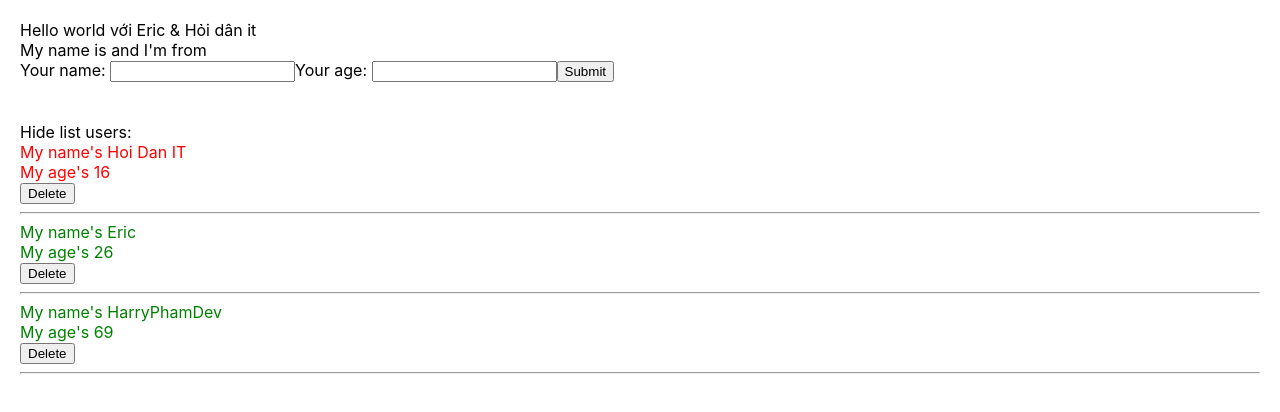
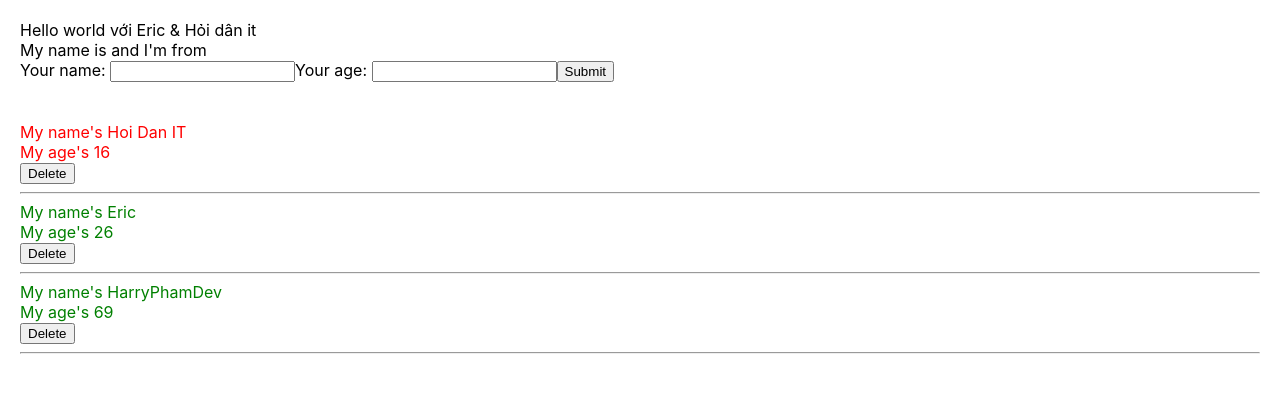
Before and after one commit to chouThanhh/react-hook, a React (Create React App) app: page / in a window 1280 px wide. Shown: the top 412 px of the page. Built offline with nearby package versions, Linux system fonts and the light colour scheme.

Commit message:
34 stateful/stateless component

```diff
--- a/src/components/DisplayInfor.js
+++ b/src/components/DisplayInfor.js
@@ -2,55 +2,49 @@ import React from "react";
 import './DisplayInfor.scss';
 import logo from './../logo.svg';
 
-class DisplayInfor extends React.Component {
+//stateless vs stateful
+// class DisplayInfor extends React.Component {
 
-    constructor(props) {
-        console.log(">>> call constructor: 1")
-        super(props);
-        //babel compiler
-        this.state = {
-            isShowListUser: true
-        }
-    }
-    componentDidMount() {
-        console.log('>>> call me components did mount')
-        setTimeout(() => {
-            document.title = 'Eric & Hoi Dan IT'
-        }, 3000);
-    }
+//     render() {
+//         console.log(">>> call me render")
+//         //destructing array/object
+//         const { listUsers } = this.props; //object
+//         // const listUsers = this.props.listUsers
+//         //props => vt tắt properties
 
-    componentDidUpdate(prevProps, prevState, snapShot) {
-        console.log('>>> call me component did update', this.props, prevProps)
-        if (this.props.listUsers !== prevProps.listUsers) {
-            if (this.props.listUsers.length === 5) {
-                alert('You got 5 users')
-            }
-        }
-    }
+//         //template + logic js
+//         return (
+//             <div className="display-infor-container">
 
+//                 {true &&
+//                     <>
+//                         {listUsers.map((user, index) => {
+//                             return (
+//                                 <div key={user.id} className={+user.age > 18 ? "green" : "red"}>
+//                                     <div>
+//                                         <div>My name's {user.name}</div>
+//                                         <div>My age's {user.age}</div>
+//                                     </div>
+//                                     <div>
+//                                         <button onClick={() => this.props.handleDeleteUser(user.id)}>Delete</button>
+//                                     </div>
+//                                     <hr />
+//                                 </div>
+//                             )
+//                         })}
+//                     </>
+//                 }
+//             </div>
+//         )
+//     }
+// }
 
-    handleShowHide = () => {
-        this.setState({
-            isShowListUser: !this.state.isShowListUser
-        })
-    }
-    render() {
-        console.log(">>> call me render")
-        //destructing array/object
-        const { listUsers } = this.props; //object
-        // const listUsers = this.props.listUsers
-        //props => vt tắt properties
-
-        //template + logic js
+const DisplayInfor = (props) => {
+    const { listUsers } = props; //object
     return (
         <div className="display-infor-container">
-                {/* <img src={logo} /> */}
-                <div>
-                    <span onClick={() => { this.handleShowHide() }}>
-                        {this.state.isShowListUser === true ? "Hide list users: " : " Show list users: "}
-                    </span>
-                </div>
-                {this.state.isShowListUser &&
+
+            {true &&
                 <>
                     {listUsers.map((user, index) => {
                         return (
@@ -60,7 +54,7 @@ class DisplayInfor extends React.Component {
                                     <div>My age's {user.age}</div>
                                 </div>
                                 <div>
-                                        <button onClick={() => this.props.handleDeleteUser(user.id)}>Delete</button>
+                                    <button onClick={() => props.handleDeleteUser(user.id)}>Delete</button>
                                 </div>
                                 <hr />
                             </div>
@@ -70,7 +64,7 @@ class DisplayInfor extends React.Component {
             }
         </div>
     )
-    }
+
 }
 
 export default DisplayInfor;
```
Lines whose indentation alone changed are shown as unchanged.
